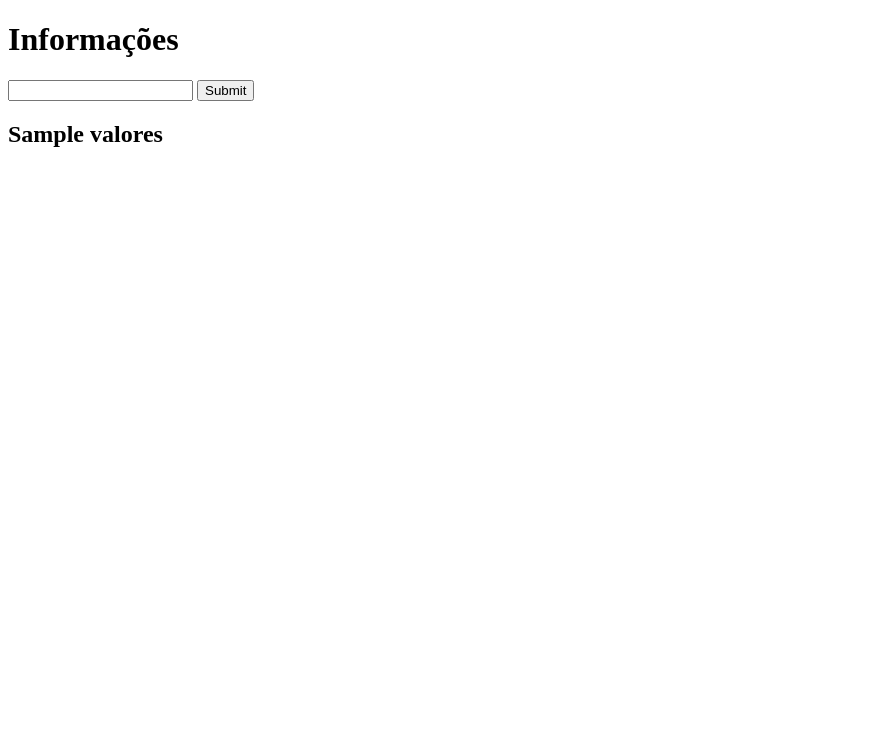
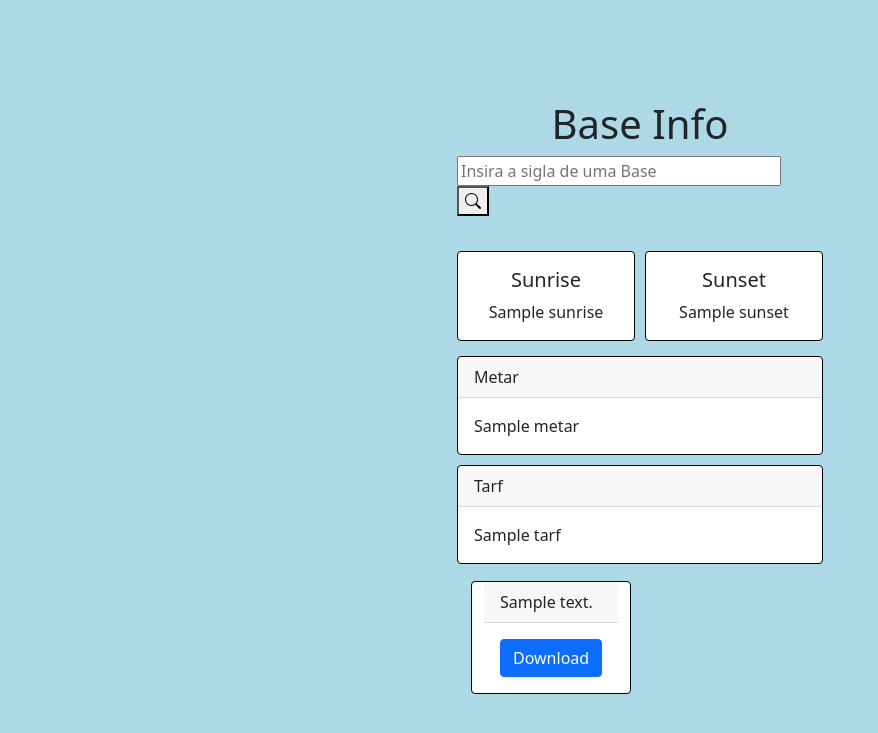
Before and after one commit to josevenzke/flight-info, a Django app: template flight/templates/index.html in a window 1280 px wide. Shown: the top 733 px of the page, without its empty margins (0-878 px from the left). Run offline with Django 3.2, Linux system fonts and the light colour scheme; the template is opened without the code that fills it: most values are stand-ins (such as "Sample title", 1, 10 or a date in 2020); some libraries are stand-ins or nearby versions.

Commit message:
index page

```diff
--- a/flight/templates/index.html
+++ b/flight/templates/index.html
@@ -4,15 +4,134 @@
     <meta charset="UTF-8">
     <meta http-equiv="X-UA-Compatible" content="IE=edge">
     <meta name="viewport" content="width=device-width, initial-scale=1.0">
+    <link rel="stylesheet" href="https://cdn.jsdelivr.net/npm/bootstrap-icons@1.7.1/font/bootstrap-icons.css">
+    <link href="https://cdn.jsdelivr.net/npm/bootstrap@5.0.2/dist/css/bootstrap.min.css" rel="stylesheet" integrity="sha384-EVSTQN3/azprG1Anm3QDgpJLIm9Nao0Yz1ztcQTwFspd3yD65VohhpuuCOmLASjC" crossorigin="anonymous">
     <title>Flight-Info</title>
+    <style>
+        body{
+            background-color: lightblue;
+        }
+        .form-div{
+            width: 360px;
+            margin: 5px;
+            margin-bottom: 30px !important;
+        }
+        form>input{
+            width: 324px;
+        }
+        .main{
+            margin-top: 100px !important;
+            width: 400px;
+            margin:auto;
+        }
+        .title{
+            text-align: center;
+        }
+        .sun-info{
+            display: flex;
+            margin:auto;
+        }
+        .sun-info>div{
+            text-align: center;
+            border: 1px solid black;
+            margin: 5px;
+        }
+        .flight-info>div{
+            border: 1px solid black;
+            margin: 10px 5px;
+        }
+        .row{
+            margin: auto;
+        }
+        .link-card{
+            width: 160px;
+            margin: 7px;
+            border:1px solid black;
+        }
+
+    </style>
 </head>
 <body>
-    <h1>Informações</h1>
-    <form method="POST" action="{% url 'index' %}">
-        {% csrf_token %}
-        <input pattern="[a-zA-Z]+" maxlength="4" name="nome" type="text">
-        <input type="submit" value="Submit">
-    </form>
-    <h2>{{ valores }}</h2>
+
+    <div class="main container">
+        {% if error %}
+        <div class="alert alert-warning" role="alert">
+            {{ error }}
+          </div>
+        {% endif %}
+        <h1 class="title">Base Info</h1>
+
+        <div class="form-div">
+            <form method="POST" action="{% url 'index' %}">
+                {% csrf_token %}
+                <input placeholder="Insira a sigla de uma Base" pattern="[a-zA-Z]+" maxlength="4" name="nome" type="text">
+                <button type="submit"><i class="bi bi-search"></i></button>
+            </form>
+        </div>
+        <div>
+            {% if info %}
+            <div class="sun-info">
+
+                <div class="card" style="width: 18rem;">
+                    <div class="card-body">
+                        <h5 class="card-title">Sunrise</h5>
+
+                        <p class="card-text">{{info.sunrise}}</p>
+
+                    </div>
+                </div>
+
+                <div class="card" style="width: 18rem;">
+                    <div class="card-body">
+                        <h5 class="card-title">Sunset</h5>
+
+                        <p class="card-text">{{info.sunset}}</p>
+
+                    </div>
+                </div>
+
+            </div>
+            <div class="flight-info">
+                {% if info.metar %}
+                <div class="card">
+                    <div class="card-header">
+                        Metar
+                    </div>
+                    <div class="card-body">
+                      <p class="card-text">{{info.metar}}</p>
+                    </div>
+                </div>
+                {% endif %}
+                {% if info.tarf %}
+                <div class="card">
+                    <div class="card-header">
+                        Tarf
+                    </div>
+                    <div class="card-body">
+                      <p class="card-text">{{info.tarf}}</p>
+                    </div>
+                </div>
+                {% endif %}
+            </div>
+            <div class="links-info">
+                <div class="container">
+                    <div class="row">
+                        {% for link in info.links %}
+                        <div class="card link-card  col-6">
+                            <div class="card-header">
+                                {{link.text}}
+                            </div>
+                            <div class="card-body">
+                            <a href="{{link.link}}" class="btn btn-primary">Download</a>
+                            </div>
+                        </div>
+                        {% endfor %}
+                    </div>
+                </div>
+            </div>
+            {% endif %}
+        </div>
+    </div>
+
 </body>
 </html>
```
